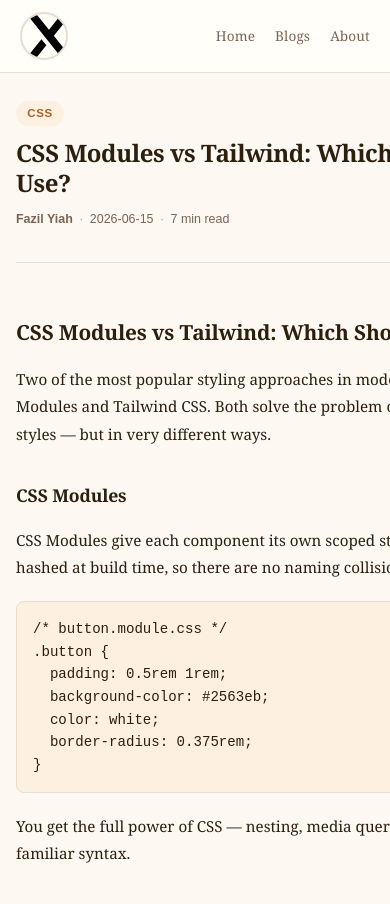
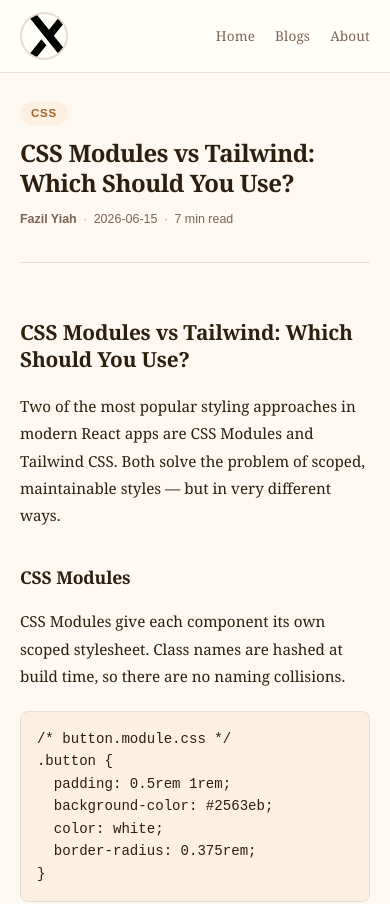
Before and after one commit to Faz-eel/Blog, a Next.js app: page /blogs/css-modules-vs-tailwind in a window 390 px wide. Shown: the top 904 px of the page. Built offline with nearby package versions, Linux system fonts and the light colour scheme.

Commit message:
Fix mobile scaling with responsive article width and overflow adjustments
Co-Authored-By: Claude Sonnet 4.6 <noreply@anthropic.com>

```diff
--- a/app/globals.css
+++ b/app/globals.css
@@ -24,13 +24,13 @@ html {
 
 html {
   width: 100%;
-  overflow-x: hidden;
+  overflow-x: auto;
 }
 
 body {
   width: 100%;
   max-width: 100%;
-  overflow-x: hidden;
+  overflow-x: auto;
   min-height: 100%;
   display: flex;
   flex-direction: column;
--- a/components/blogDetails.module.css
+++ b/components/blogDetails.module.css
@@ -2,7 +2,7 @@
   max-width: 720px;
   margin: 0 auto;
   padding: 3rem 1.5rem;
-  overflow-x: hidden;
+  overflow-x: auto;
 }
 
 .header {
@@ -143,9 +143,10 @@
   word-break: normal;
 }
 
-@media (max-width: 600px) {
+@media (max-width: 800px) {
   .article {
     padding: 1.75rem 1rem;
+    width: 98%;
   }
 
   .title {
```
